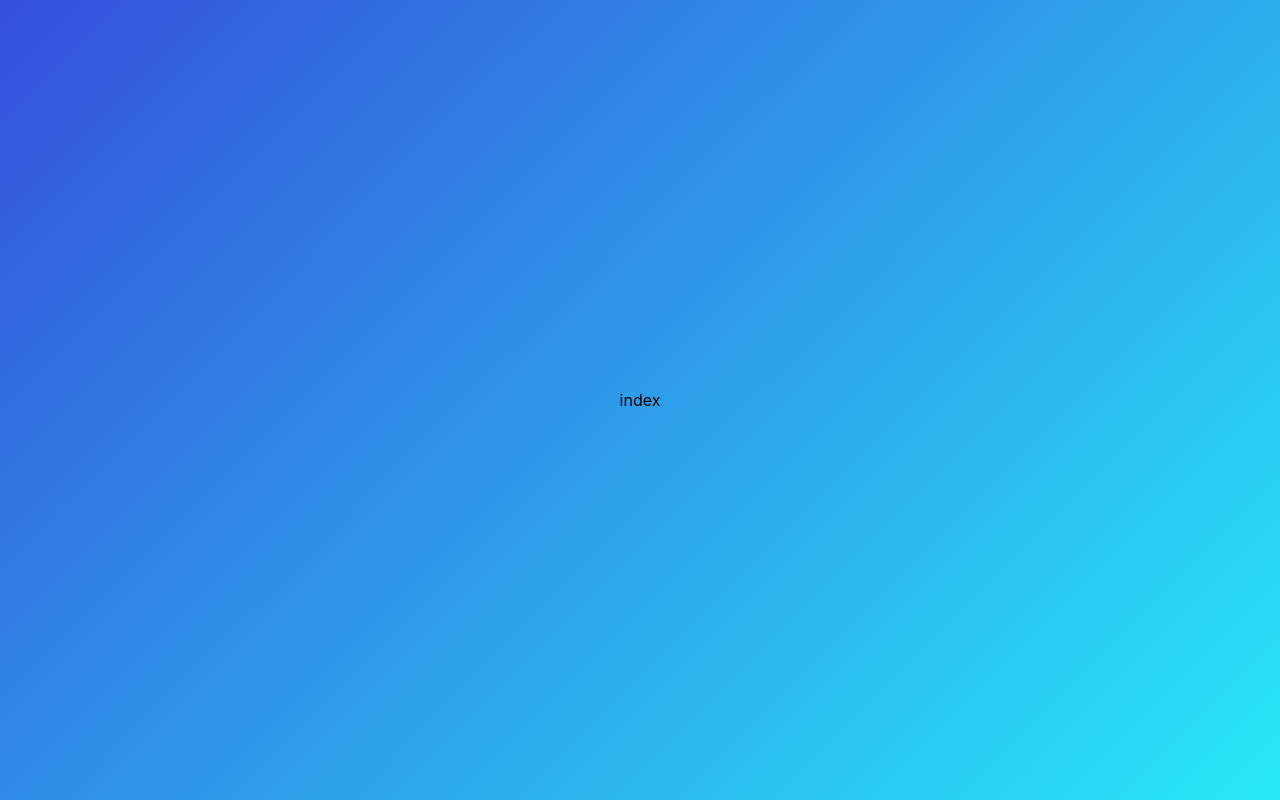
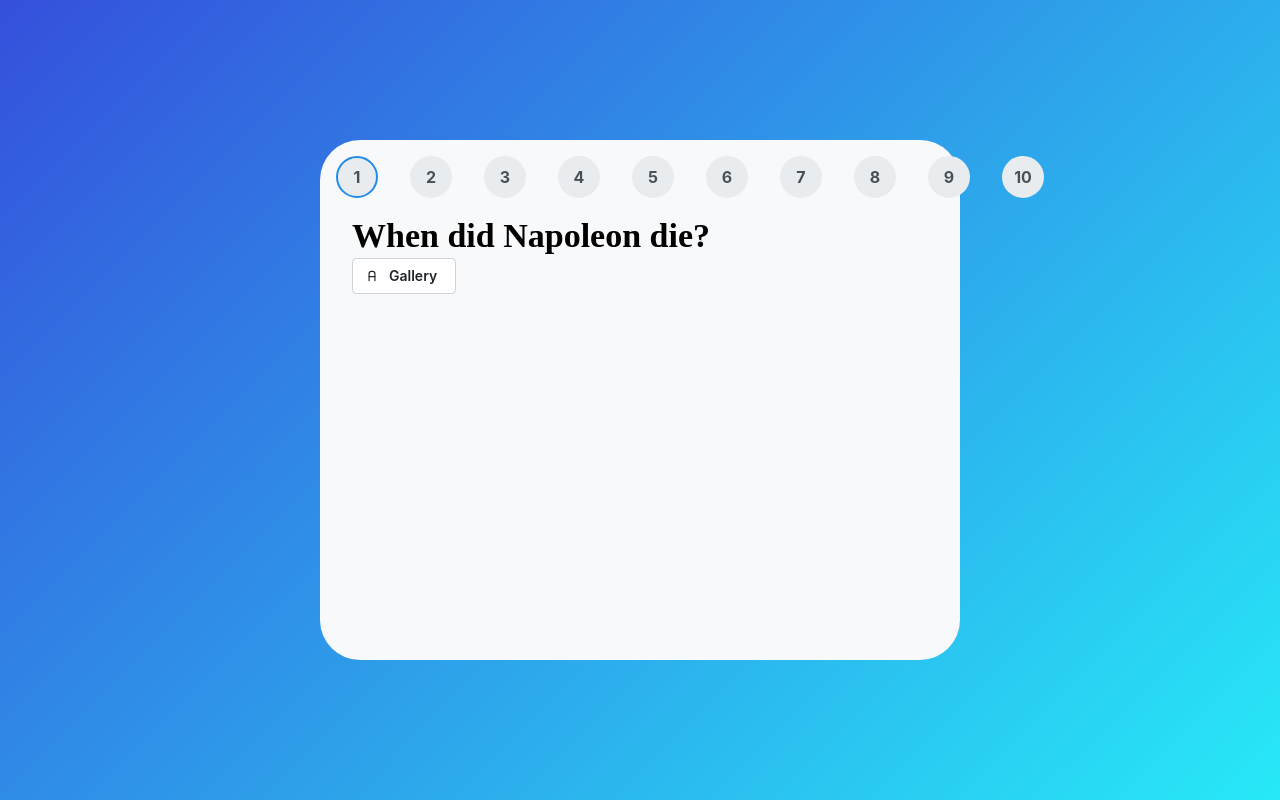
Before and after one commit to JustBecerra/QuizTime, a Next.js app: page /quiz in a window 1280 px wide. Built offline with nearby package versions, Linux system fonts and the light colour scheme; no server answers.

Commit message:
add main structure

```diff
--- a/api/route.ts
+++ b/api/route.ts
@@ -1,5 +1,8 @@
 export async function getQuestions() {
   const res = await fetch("http://localhost:8080/questions?limit=50");
+  if (!res.ok) {
+    throw new Error("Failed to fetch data");
+  }
   const data = await res.json();
-  return data;
+  return data.data;
 }
--- a/app/quiz/page.tsx
+++ b/app/quiz/page.tsx
@@ -1,5 +1,61 @@
+"use client";
+import { Container, Flex, Stepper } from "@mantine/core";
+import { useEffect, useState } from "react";
+import { getQuestions } from "../../api/route";
+import { QuizStepContent } from "../../components/quizstepcontent";
+
 const Quiz = () => {
-  return <div>index</div>;
+  const [quizData, setQuizData] = useState<Questions[]>();
+  const [active, setActive] = useState(0);
+  useEffect(() => {
+    async function fetchQuestions() {
+      try {
+        const data = await getQuestions();
+        setQuizData(data);
+      } catch (error) {
+        console.error("Failed to fetch data:", error);
+      }
+    }
+
+    fetchQuestions();
+  }, []);
+  return (
+    <Flex
+      bg="gray.0"
+      w={{ base: "90%", md: "50%" }}
+      h="65vh"
+      style={{
+        borderRadius: "2.5rem",
+      }}
+    >
+      <Container>
+        <Stepper
+          active={active}
+          onStepClick={setActive}
+          allowNextStepsSelect={false}
+          styles={{
+            steps: {
+              flexWrap: "nowrap",
+              marginTop: "1rem",
+            },
+          }}
+        >
+          <Stepper.Step>
+            <QuizStepContent />
+          </Stepper.Step>
+          <Stepper.Step>2</Stepper.Step>
+          <Stepper.Step>3</Stepper.Step>
+          <Stepper.Step>4</Stepper.Step>
+          <Stepper.Step>5</Stepper.Step>
+          <Stepper.Step>6</Stepper.Step>
+          <Stepper.Step>7</Stepper.Step>
+          <Stepper.Step>8</Stepper.Step>
+          <Stepper.Step>9</Stepper.Step>
+          <Stepper.Step>10</Stepper.Step>
+        </Stepper>
+      </Container>
+    </Flex>
+  );
 };
 
 export default Quiz;
--- /dev/null
+++ b/components/quizstepcontent/index.tsx
@@ -0,0 +1,13 @@
+import { Button, Container, Title } from "@mantine/core";
+import { IconLetterA } from "@tabler/icons-react";
+
+export const QuizStepContent = () => {
+  return (
+    <Container>
+      <Title>When did Napoleon die?</Title>
+      <Button leftSection={<IconLetterA size={14} />} variant="default">
+        Gallery
+      </Button>
+    </Container>
+  );
+};
```
